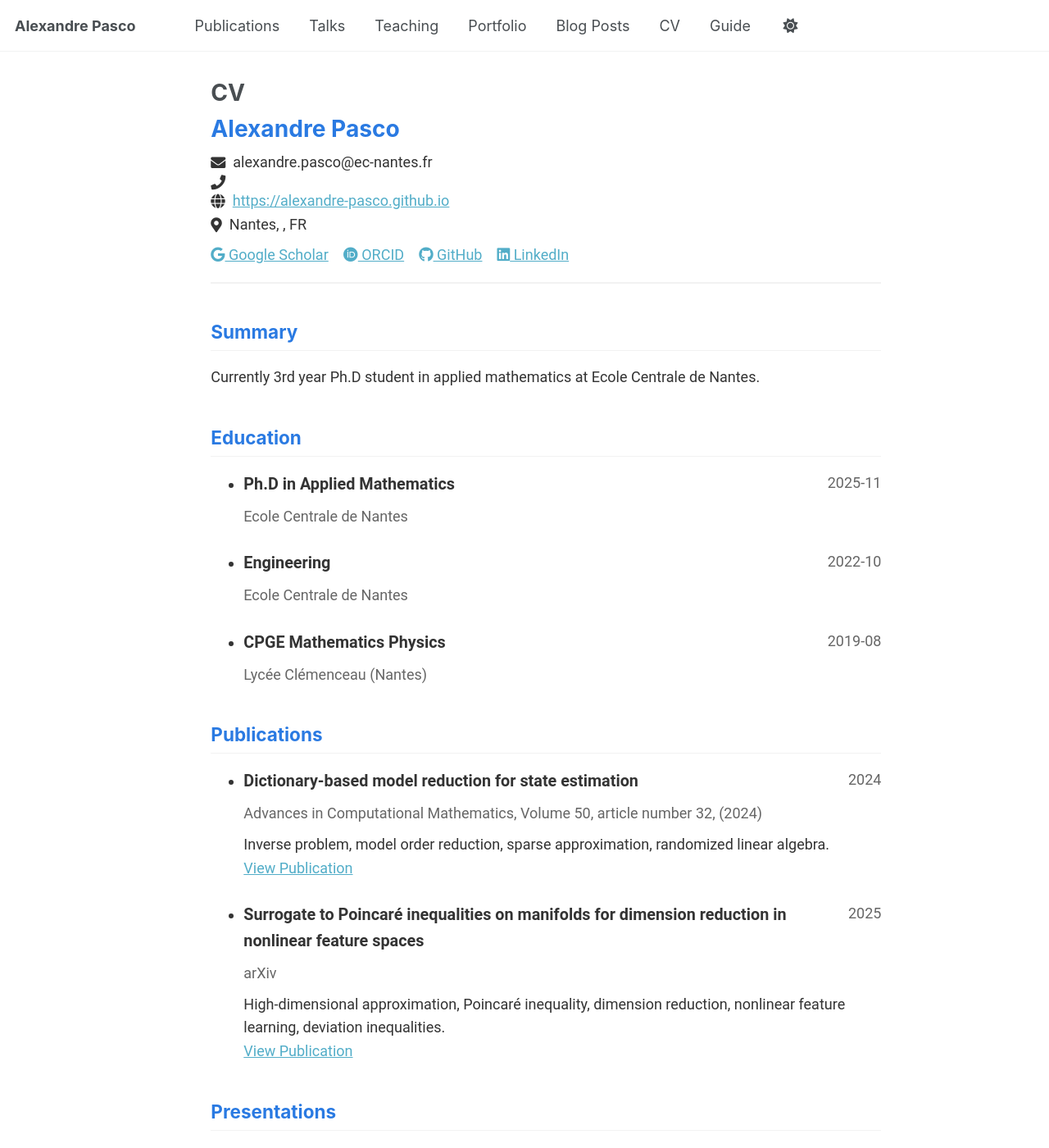
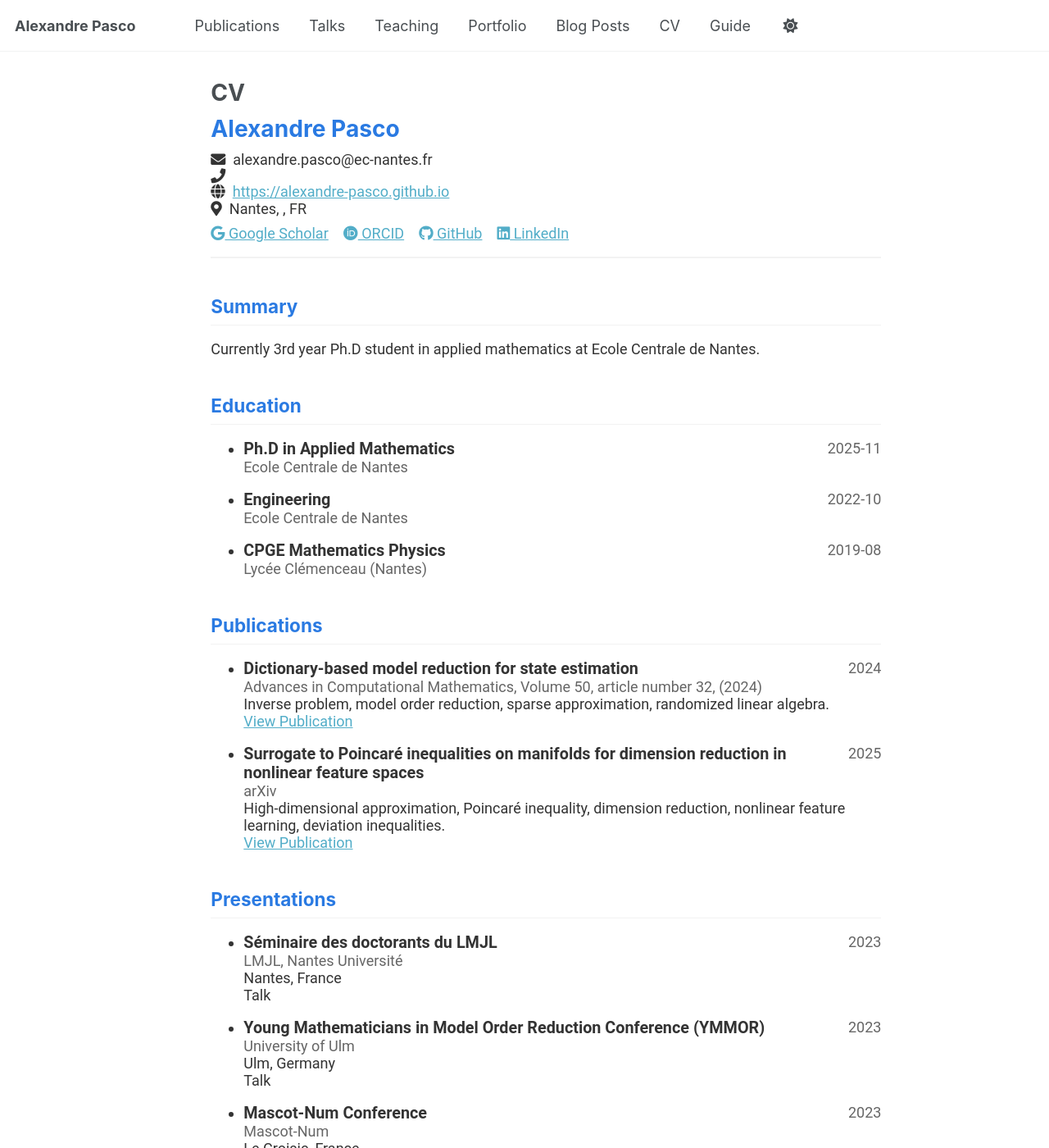
Before and after one commit to alexandre-pasco/alexandre-pasco.github.io, a Jekyll site: the page built from _pages/cv-json.md, in a window 1280 px wide and 1400 px high. Shown: the whole window at 82% size. Built offline with Jekyll 4.4.1, drawn with Linux system fonts in a browser that asks for light colours.

Commit message:
fix: reduce bottom margin and padding

```diff
--- a/assets/css/cv-style.css
+++ b/assets/css/cv-style.css
@@ -4,7 +4,7 @@
   margin: 0 auto;
   font-family: 'Roboto', 'Helvetica Neue', Helvetica, Arial, sans-serif;
   color: #333;
-  line-height: 1.6;
+  line-height: normal;
 }
 
 /* Header Styles */
@@ -74,13 +74,13 @@
 
 /* Item Styles */
 .cv-item {
-  margin-bottom: 1.5rem;
+  margin-bottom: 1rem;
 }
 
 .cv-item-header {
   display: flex;
   justify-content: space-between;
-  margin-bottom: 0.5rem;
+  margin-bottom: 0rem;
 }
 
 .cv-item-title {
@@ -94,11 +94,11 @@
 
 .cv-item-subtitle {
   color: #666;
-  margin-bottom: 0.5rem;
+  margin-bottom: 0rem;
 }
 
 .cv-item-summary {
-  margin-bottom: 0.5rem;
+  margin-bottom: 0rem;
 }
 
 .cv-item-highlights {
```
